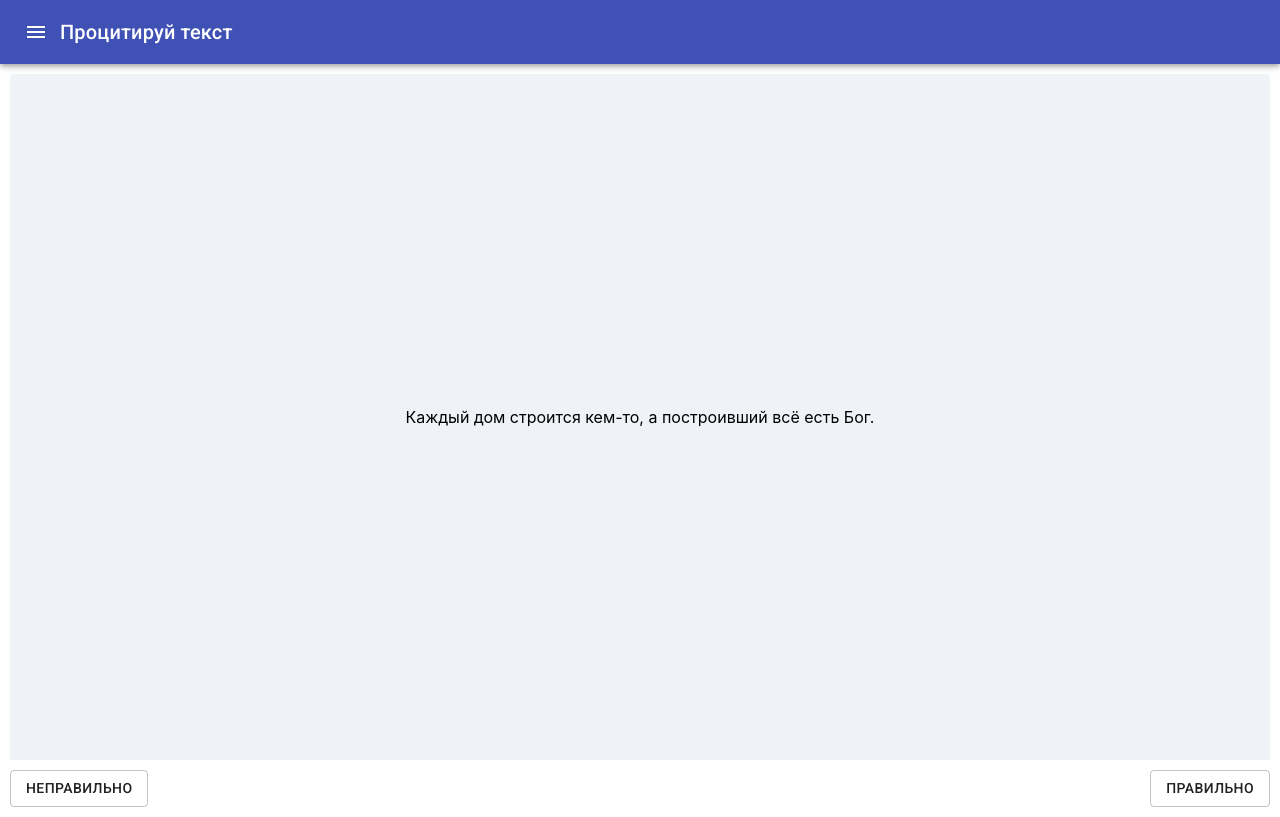
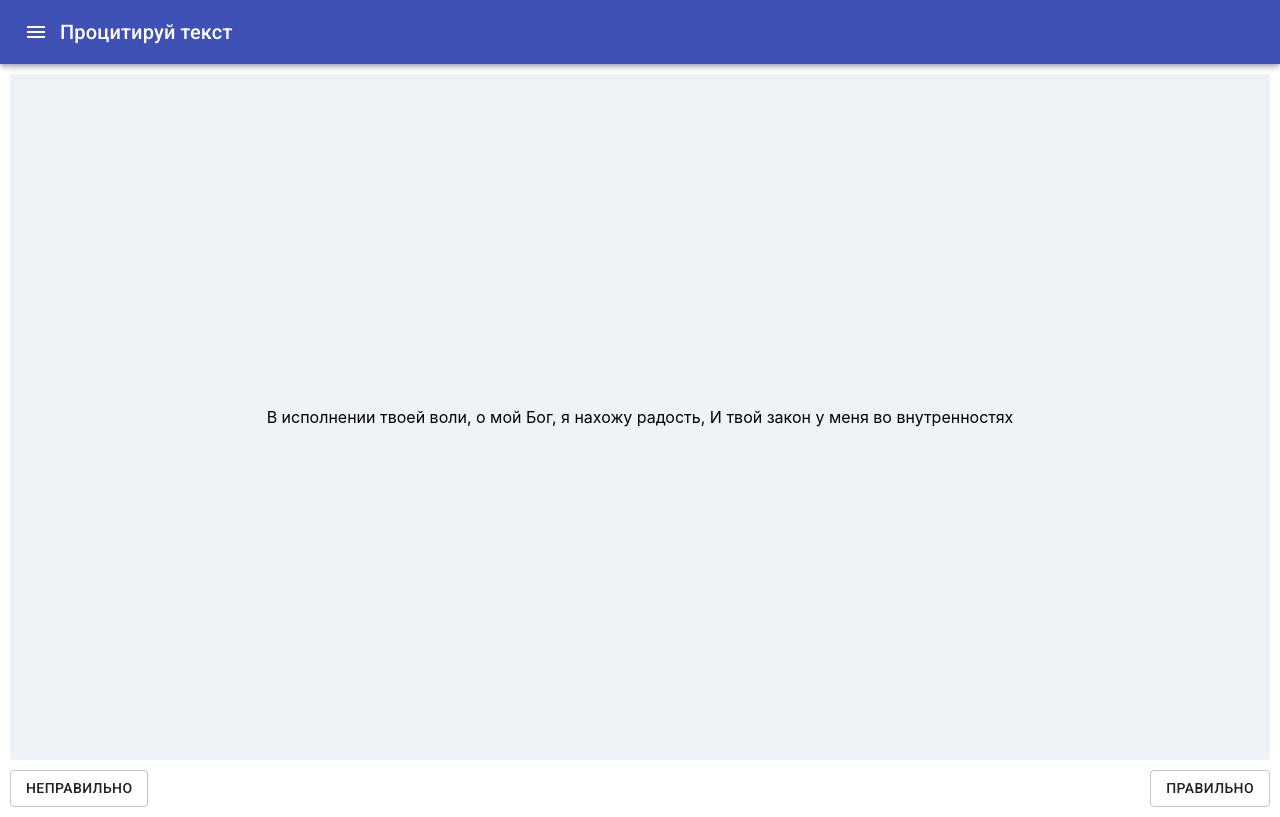
Before and after one commit to kompolom/biblecards, a React (Create React App) app: page / in a window 1280 px wide. Built offline with nearby package versions, Linux system fonts and the light colour scheme.

Commit message:
RandomVerse. Неправильно/Правильно

```diff
--- a/src/App.js
+++ b/src/App.js
@@ -16,21 +16,24 @@ import { Card } from './components/Card';
 import { withToggle } from './components/Card/withToggle';
 import { VerseForm } from './components/VerseForm';
 import { AppHeader } from './components/AppHeader/';
+import { randVerse } from './.store/actions';
 
 class App extends React.Component {
 
-  constructor(props) {
-    super(props);
-    this.verseRandom = this.getRandomElement(this.props.stateApp.stateVerse);
-  }
+  // constructor(props) {
+  //   super(props);
+  //   // this.verseRandom = this.getRandomElement(this.props.stateApp.stateVerse);
+  // }
 
-  getRandomElement(arr) {
-    let randIndex = Math.floor(Math.random() * arr.length);
-    return arr[randIndex];
-  }
+  // getRandomElement(arr) {
+  //   let randIndex = Math.floor(Math.random() * arr.length);
+  //   return arr[randIndex];
+  // }
 
   render() {
   console.log(this.props.stateApp);
+  console.log(this.props.stateApp.randomVerse);
+  console.log(this.props.stateApp.stateVerse);
 
   const CardToggleable = withToggle(Card);
 
@@ -61,11 +64,11 @@ class App extends React.Component {
         <Route path="/">
           <Page>
             <div className='container'>
-              <CardToggleable view="single" verse={this.verseRandom} />
+              <CardToggleable view="single" verse={this.props.stateApp.randomVerse} />
              </div>
             <div className='container container_align_justify'>
-              <Button variant="outlined"> Неправильно </Button>
-              <Button variant="outlined"> Правильно </Button>
+              <Button variant="outlined" onClick={this.props.randomVerse} > Неправильно </Button>
+              <Button variant="outlined" onClick={this.props.randomVerse} > Правильно </Button>
             </div>
           </Page>
         </Route>
@@ -79,5 +82,10 @@ class App extends React.Component {
 const mapStateToProps = state => ({
   stateApp: state
 });
+const mapDispatchToProps = dispatch => ({
+  randomVerse: () => {
+    dispatch(randVerse())
+  }
+})
 
-export default connect(mapStateToProps) (App);
+export default connect(mapStateToProps, mapDispatchToProps) (App);
```
Also changed, not shown: src/.store/actions.js, src/.store/initState.js, src/.store/rootReducer.js, src/.store/store.js, src/.store/types.js, 2 other files (tests, documents, lock files or other folders).
